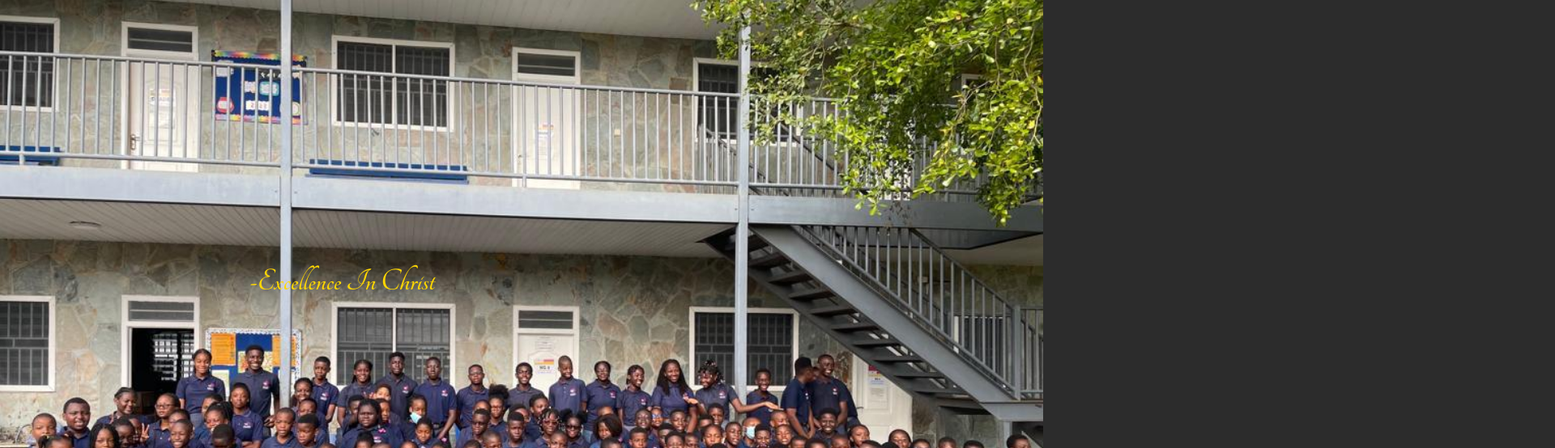
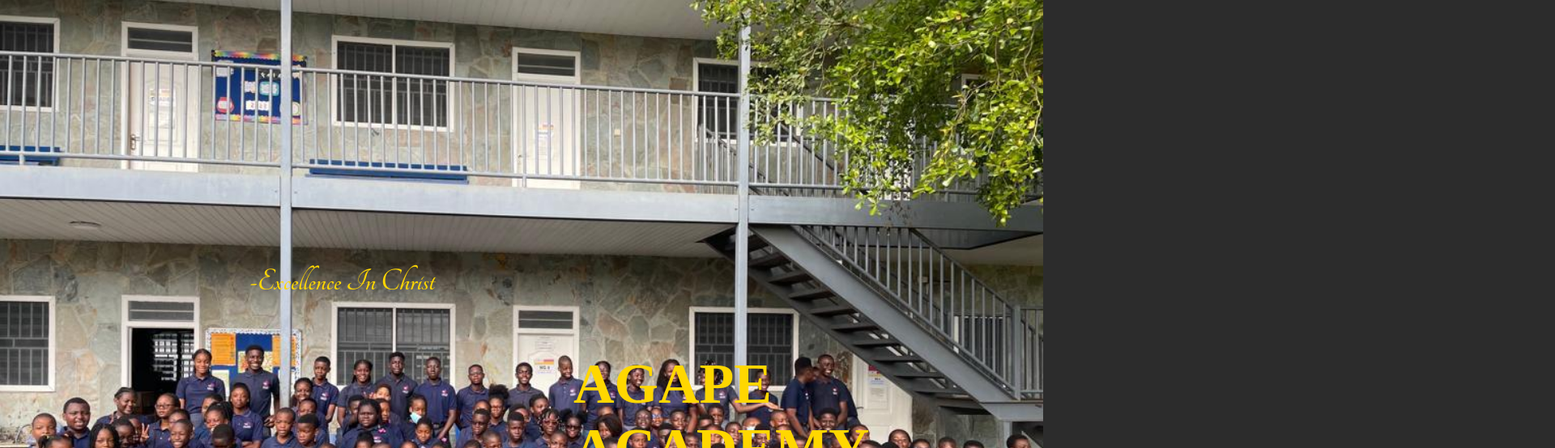
Before and after one commit to m-a-yJR/school-website, a plain HTML site: page INDEX.HTML in a window 1280 px wide. Shown: the part 62-616 px from the top of the page at 81% size, 1920 px wide, since content can reach past the window. Drawn offline with Linux system fonts and the light colour scheme; a web font is replaced by a local one.

Commit message:
Update INDEX.CSS

```diff
--- a/INDEX.CSS
+++ b/INDEX.CSS
@@ -42,7 +42,8 @@
     font-weight: 1500;
     font-style: normal;
     font-size: 70px;
-    padding: 700px;
+    padding-left: 700px;
+    padding-top: 400px;
 }
 .p{
     position: absolute;
```
